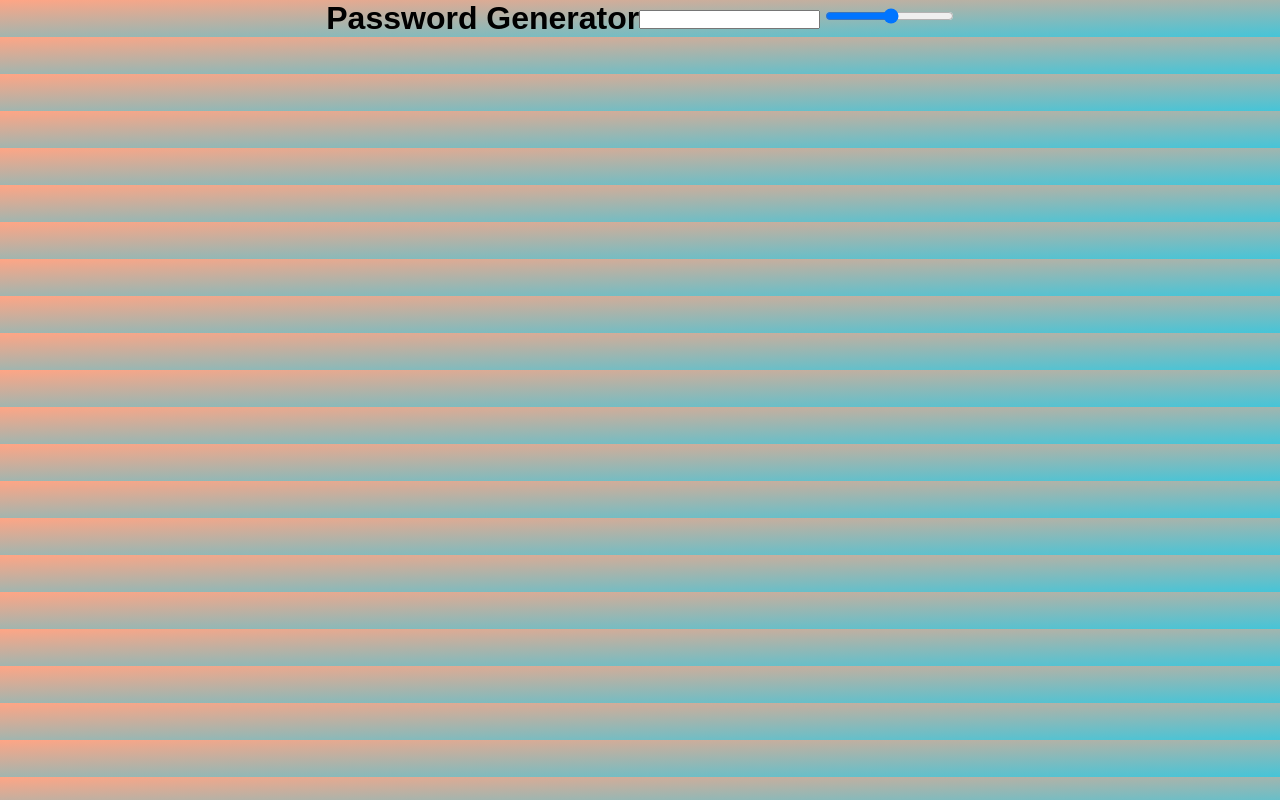
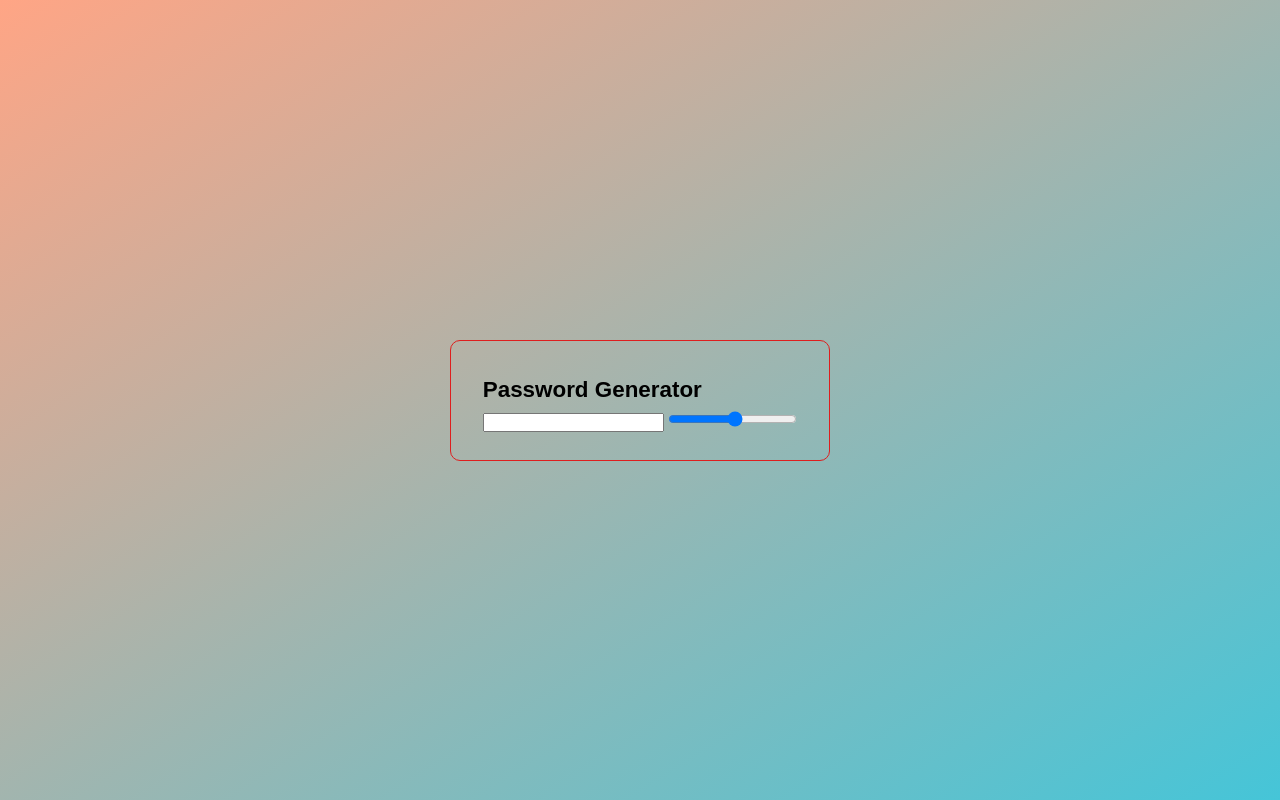
Before and after one commit to rupesh989/password-generator-js, a plain HTML site: page index.html in a window 1280 px wide. Drawn offline with Linux system fonts and the light colour scheme.

Commit message:
Added css  initials

```diff
--- a/index.html
+++ b/index.html
@@ -9,13 +9,14 @@
 </head>
 
 <body>
-    <div class="container"></div>
-    <h1>Password Generator</h1>
-    <div class="inputBox">
-        <input type="text" class="passBox">
+    <div class="container">
+        <h1>Password Generator</h1>
+        <div class="inputBox">
+            <input type="text" class="passBox">
 
 
-        <input type="range" min="1" max="30" value="8 ">
+            <input type="range" min="1" max="30" value="8 ">
+        </div>
     </div>
 
     <script src="script.js"></script>
--- a/style.css
+++ b/style.css
@@ -6,11 +6,22 @@
 }
 body {
   max-width: 100vw;
-  max-height: 100vh;
+  min-height: 100vh;
   display: flex;
   justify-content: center;
   align-items: center;
   background: linear-gradient(to right bottom, #ffa585, #45c5d8);
 }
 .container {
+  border: 0.5px solid #de1e1e;
+  padding: 28px 32px;
+  border-radius: 10px;
+  display: flex;
+  flex-direction: column;
+  background: transparent;
+  box-shadow: 8px 8px 4px #c12323 8px 8px 0px #db2020;
 }
+.container h1 {
+  font-size: 1.4rem;
+  margin-block: 8px;
+}
```
